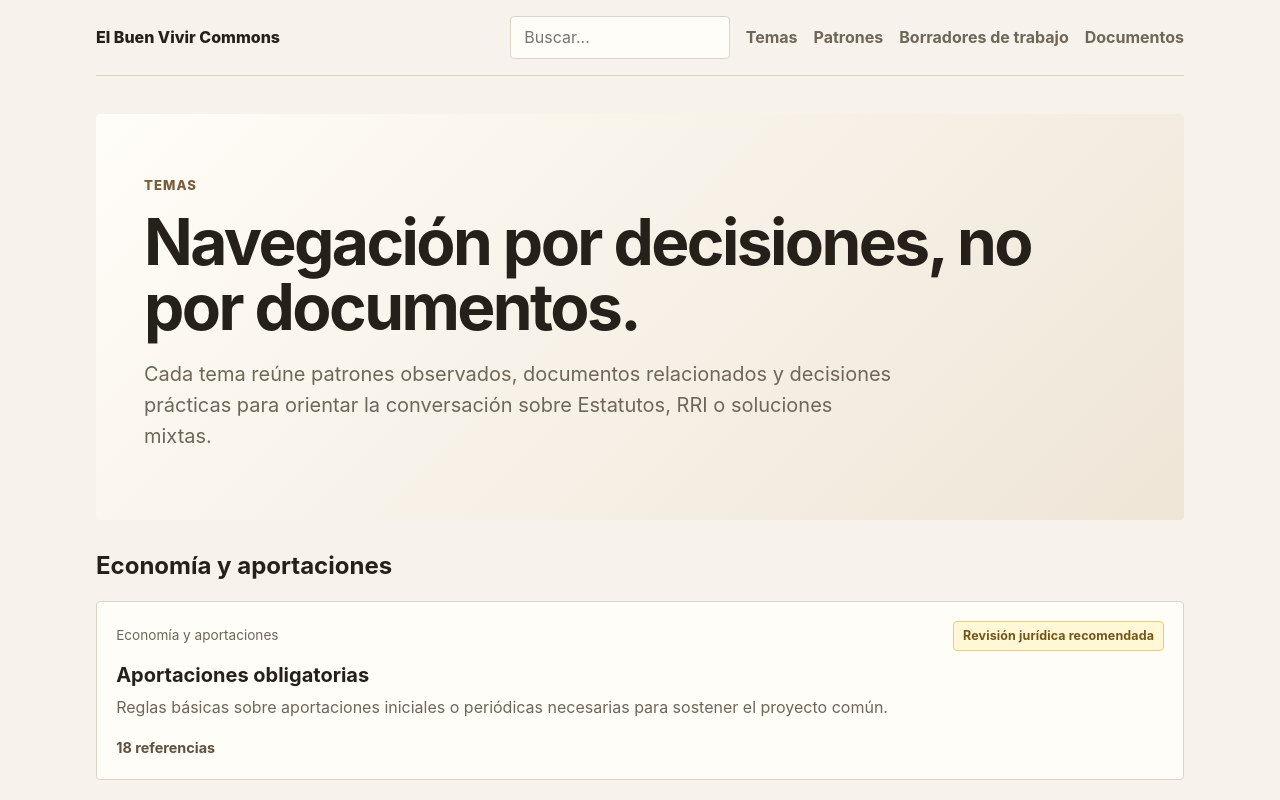
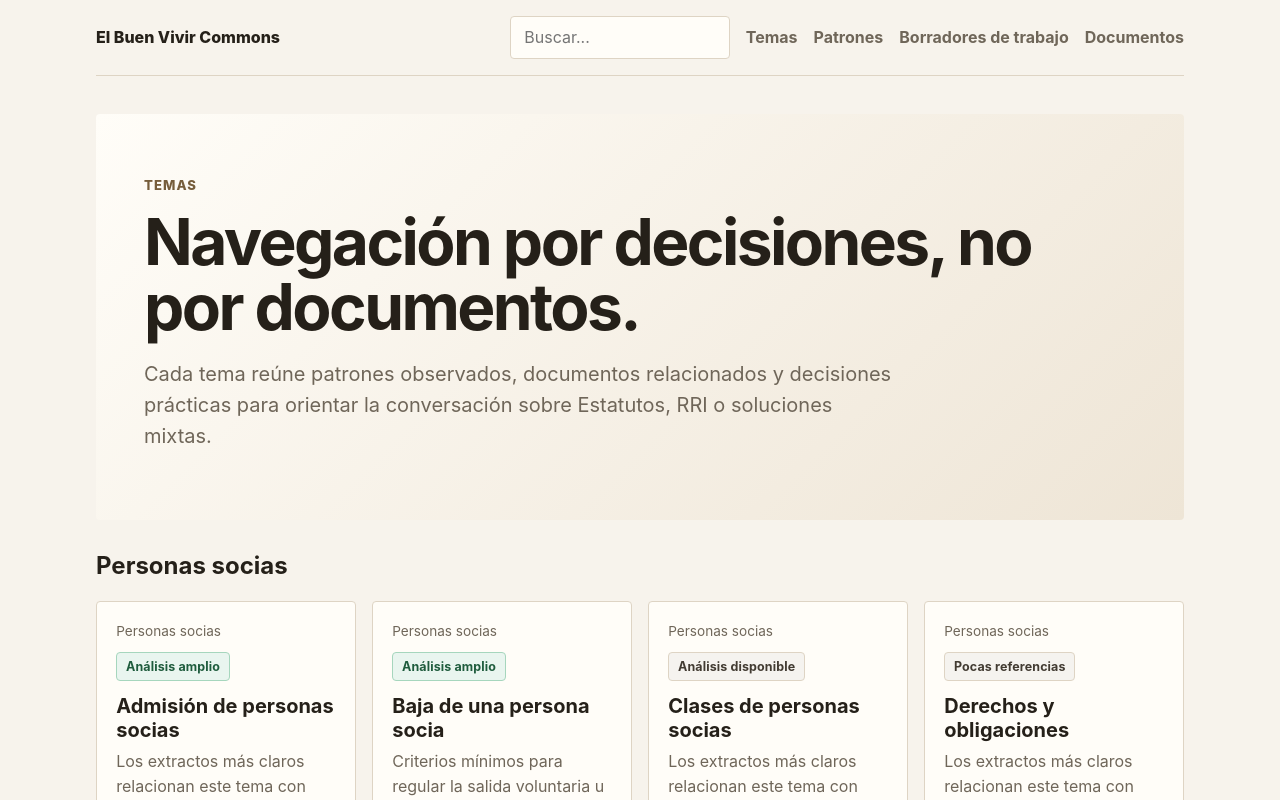
Before and after one commit to LuisSevillano/elbuenvivir-commons, a SvelteKit app: page /temas in a window 1280 px wide. Shown: the top 800 px of the page. Built offline with nearby package versions, Linux system fonts and the light colour scheme.

Commit message:
Add dynamic consultable topics to the atlas

```diff
--- a/src/lib/components/TopicCard.svelte
+++ b/src/lib/components/TopicCard.svelte
@@ -1,17 +1,26 @@
 <script lang="ts">
   import { categoryLabels, topicStatusLabels } from '$lib/content/labels';
-  import type { GovernanceTopic } from '$lib/content/types';
+  import type { ConsultableTopic, GovernanceTopic } from '$lib/content/types';
   import StatusBadge from './StatusBadge.svelte';
 
-  let { topic, referenceCount = 0 }: { topic: GovernanceTopic; referenceCount?: number } = $props();
+  type TopicCardTopic = GovernanceTopic | ConsultableTopic;
+
+  let { topic, referenceCount = 0 }: { topic: TopicCardTopic; referenceCount?: number } = $props();
 
   const statusTone = $derived(topic.status === 'reviewed' ? 'success' : 'warning');
+  const availabilityBadge = $derived('availabilityBadge' in topic ? topic.availabilityBadge : null);
 </script>
 
 <a class="topic-card" href={`/temas/${topic.slug}`}>
   <div class="meta">
     <span>{categoryLabels[topic.category]}</span>
-    <StatusBadge tone={statusTone}>{topicStatusLabels[topic.status]}</StatusBadge>
+    {#if availabilityBadge}
+      <StatusBadge tone={availabilityBadge === 'Análisis amplio' ? 'success' : 'neutral'}>
+        {availabilityBadge}
+      </StatusBadge>
+    {:else}
+      <StatusBadge tone={statusTone}>{topicStatusLabels[topic.status]}</StatusBadge>
+    {/if}
   </div>
   <h2>{topic.title}</h2>
   <p>{topic.shortDescription}</p>
--- /dev/null
+++ b/src/lib/content/loadConsultableTopics.ts
@@ -0,0 +1,181 @@
+import { loadDrafts } from './loadDrafts';
+import { loadGeneratedReferences, loadTaxonomy, loadTopic, loadTopics } from './loadTopics';
+import { loadSynthesis, loadSyntheses } from './loadSyntheses';
+import type {
+  ConsultableTopic,
+  GeneratedTopicReference,
+  GeneratedTopicSynthesis,
+  GovernanceTopic,
+  TaxonomyTopic
+} from './types';
+
+const researchPackModules = import.meta.glob<string>('/src/content/research-packs/*.md', {
+  eager: true,
+  import: 'default',
+  query: '?raw'
+});
+
+function slugFromPath(path: string, suffix: string): string {
+  const fileName = path.split('/').pop() ?? '';
+  return fileName.endsWith(suffix) ? fileName.slice(0, -suffix.length) : fileName;
+}
+
+function toTitleFromSlug(slug: string): string {
+  return slug
+    .split('_')
+    .filter(Boolean)
+    .map((part) => part.charAt(0).toUpperCase() + part.slice(1))
+    .join(' ');
+}
+
+function readableTopicName(title: string): string {
+  return title.charAt(0).toLowerCase() + title.slice(1);
+}
+
+function choosePlacement(
+  synthesis?: GeneratedTopicSynthesis
+): GovernanceTopic['governancePlacement']['recommendedPrimaryLocation'] {
+  const statutes = synthesis?.governancePlacement.usuallyInStatutes.length ?? 0;
+  const rri = synthesis?.governancePlacement.usuallyInRRI.length ?? 0;
+
+  if (statutes > 0 && rri > 0) return 'mixed';
+  if (statutes > 0) return 'estatutos';
+  if (rri > 0) return 'rri';
+  return 'case_by_case';
+}
+
+function availabilityBadge(hasSynthesis: boolean, referenceCount: number): ConsultableTopic['availabilityBadge'] {
+  if (hasSynthesis && referenceCount >= 12) return 'Análisis amplio';
+  if (referenceCount > 0 && referenceCount <= 3) return 'Pocas referencias';
+  if (hasSynthesis || referenceCount > 3) return 'Análisis disponible';
+  return 'Información limitada';
+}
+
+function buildFallbackTopic(
+  slug: string,
+  taxonomyTopic: TaxonomyTopic | undefined,
+  synthesis: GeneratedTopicSynthesis | undefined,
+  references: GeneratedTopicReference[]
+): GovernanceTopic {
+  const title = taxonomyTopic?.title ?? toTitleFromSlug(slug);
+  const topicName = readableTopicName(title);
+  const overview = synthesis?.summary.overview ?? [];
+  const pointsToDecideSoon = synthesis?.recommendationsForBuenVivir.pointsToDecideSoon ?? [];
+  const minimalApproach = synthesis?.recommendationsForBuenVivir.minimalApproach ?? [];
+  const commonRisks = synthesis?.summary.commonRisks ?? [];
+  const detectedTensions = synthesis?.detectedTensions ?? [];
+  const legalWarnings = synthesis?.legalWarnings ?? [];
+  const shouldBeInStatutes = synthesis?.governancePlacement.usuallyInStatutes ?? [];
+  const shouldBeInRRI = synthesis?.governancePlacement.usuallyInRRI ?? [];
+  const placementNotes = synthesis?.governancePlacement.notes ?? [];
+  const firstDocuments = references
+    .slice(0, 3)
+    .map((reference) => reference.documentTitle)
+    .filter(Boolean);
+
+  return {
+    slug,
+    title,
+    shortDescription:
+      taxonomyTopic?.description ??
+      overview[0] ??
+      (references.length > 0
+        ? `Análisis comparado sobre ${topicName} a partir de documentos relacionados y patrones detectados.`
+        : `Tema consultable sobre ${topicName}, pendiente de ampliar con más referencias documentales.`),
+    category: taxonomyTopic?.category ?? 'otros',
+    minimumContents:
+      overview.length > 0
+        ? overview.slice(0, 5)
+        : [
+            `Qué conviene definir sobre ${topicName}.`,
+            'Qué parte debe quedar en Estatutos, RRI o acuerdos internos.',
+            'Qué referencias documentales ayudan a orientar la decisión.'
+          ],
+    legalBasis: [],
+    projectReferences: [],
+    decisionsForBuenVivir:
+      pointsToDecideSoon.length > 0 || minimalApproach.length > 0
+        ? [...pointsToDecideSoon, ...minimalApproach].slice(0, 7)
+        : [
+            `Acordar el alcance mínimo de ${topicName}.`,
+            'Distinguir principios estables de procedimientos revisables.',
+            'Contrastar las referencias antes de convertirlas en acuerdos.'
+          ],
+    risks:
+      commonRisks.length > 0 || detectedTensions.length > 0 || legalWarnings.length > 0
+        ? [...commonRisks, ...detectedTensions, ...legalWarnings].slice(0, 7)
+        : ['Conviene revisar el encaje jurídico antes de aprobar una regla definitiva.'],
+    governancePlacement: {
+      recommendedPrimaryLocation: choosePlacement(synthesis),
+      rationale:
+        placementNotes.length > 0
+          ? placementNotes
+          : ['La ubicación depende de si la regla afecta a derechos básicos o a procedimientos cotidianos.'],
+      shouldBeInStatutes:
+        shouldBeInStatutes.length > 0
+          ? shouldBeInStatutes
+          : ['Principios, derechos y límites que necesiten estabilidad.'],
+      shouldBeInRRI:
+        shouldBeInRRI.length > 0
+          ? shouldBeInRRI
+          : ['Procedimientos prácticos y pautas revisables por la comunidad.'],
+      canBeDeferredInitially:
+        firstDocuments.length > 0
+          ? [`Revisar con calma las referencias de ${firstDocuments.join(', ')}.`]
+          : ['Detalles operativos que puedan aprenderse con la práctica.']
+    },
+    status: 'needs_legal_review'
+  };
+}
+
+function mergeConsultableTopic(slug: string): ConsultableTopic {
+  const curatedTopic = loadTopic(slug);
+  const synthesis = loadSynthesis(slug);
+  const references = loadGeneratedReferences(slug);
+  const taxonomyTopic = loadTaxonomy().find((topic) => topic.slug === slug);
+  const researchPackSlugs = new Set(
+    Object.keys(researchPackModules).map((path) => slugFromPath(path, '.md'))
+  );
+  const draft = loadDrafts().find((item) => item.slug === slug);
+  const baseTopic = curatedTopic ?? buildFallbackTopic(slug, taxonomyTopic, synthesis, references);
+  const curatedReferenceCount = baseTopic.legalBasis.length + baseTopic.projectReferences.length;
+  const documentSlugs = new Set(references.map((reference) => reference.documentSlug));
+  const projectNames = new Set(references.map((reference) => reference.projectName).filter(Boolean));
+
+  return {
+    ...baseTopic,
+    title: curatedTopic?.title ?? taxonomyTopic?.title ?? baseTopic.title,
+    category: curatedTopic?.category ?? taxonomyTopic?.category ?? baseTopic.category,
+    aliases: taxonomyTopic?.aliases ?? [],
+    availability: {
+      hasCuratedTopic: Boolean(curatedTopic),
+      hasSynthesis: Boolean(synthesis),
+      hasReferences: references.length > 0,
+      hasResearchPack: researchPackSlugs.has(slug),
+      hasDraft: Boolean(draft)
+    },
+    availabilityBadge: availabilityBadge(Boolean(synthesis), curatedReferenceCount + references.length),
+    referenceCount: curatedReferenceCount + references.length,
+    documentCount: documentSlugs.size,
+    projectCount: projectNames.size
+  };
+}
+
+export function loadConsultableTopics(): ConsultableTopic[] {
+  const slugs = new Set<string>();
+
+  for (const topic of loadTopics()) slugs.add(topic.slug);
+  for (const synthesis of loadSyntheses()) slugs.add(synthesis.slug);
+  for (const reference of loadGeneratedReferences()) slugs.add(reference.topicSlug);
+  for (const path of Object.keys(researchPackModules)) slugs.add(slugFromPath(path, '.md'));
+  for (const draft of loadDrafts()) slugs.add(draft.slug);
+
+  return Array.from(slugs)
+    .filter((slug) => loadTaxonomy().find((topic) => topic.slug === slug)?.status !== 'merged')
+    .map((slug) => mergeConsultableTopic(slug))
+    .toSorted((a, b) => a.title.localeCompare(b.title, 'es'));
+}
+
+export function loadConsultableTopic(slug: string): ConsultableTopic | undefined {
+  return loadConsultableTopics().find((topic) => topic.slug === slug);
+}
--- a/src/routes/temas/+page.svelte
+++ b/src/routes/temas/+page.svelte
@@ -1,25 +1,24 @@
 <script lang="ts">
   import TopicCard from '$lib/components/TopicCard.svelte';
   import { categoryLabels } from '$lib/content/labels';
-  import type { GovernanceTopic, TaxonomyTopic, TopicCategory } from '$lib/content/types';
+  import type { ConsultableTopic, TopicCategory } from '$lib/content/types';
 
-  type TopicWithCount = GovernanceTopic & { referenceCount: number };
+  let { data }: { data: { topics: ConsultableTopic[] } } = $props();
 
-  let { data }: { data: { topics: TopicWithCount[]; taxonomy: TaxonomyTopic[] } } = $props();
-
-  function groupTopics(topics: TopicWithCount[]): [TopicCategory, TopicWithCount[]][] {
-    const groups: Partial<Record<TopicCategory, TopicWithCount[]>> = {};
+  function groupTopics(topics: ConsultableTopic[]): [TopicCategory, ConsultableTopic[]][] {
+    const groups: Partial<Record<TopicCategory, ConsultableTopic[]>> = {};
 
     for (const topic of topics) {
       groups[topic.category] = [...(groups[topic.category] ?? []), topic];
     }
 
-    return Object.entries(groups) as [TopicCategory, TopicWithCount[]][];
+    return Object.entries(groups) as [TopicCategory, ConsultableTopic[]][];
   }
 
   const groupedTopics = $derived(groupTopics(data.topics));
-
-  const plannedCount = $derived(data.taxonomy.filter((topic) => topic.status === 'planned').length);
+  const broadAnalysisCount = $derived(
+    data.topics.filter((topic) => topic.availabilityBadge === 'Análisis amplio').length
+  );
 </script>
 
 <section class="hero">
@@ -47,9 +46,9 @@
 {/if}
 
 <section class="section panel">
-  <h2>Próximos temas consultables</h2>
+  <h2>Atlas consultable</h2>
   <p>
-    Hay {plannedCount} temas previstos para ampliar el atlas comparado con más cuestiones de gobernanza,
-    convivencia y economía cooperativa.
+    Hay {data.topics.length} temas disponibles para explorar. {broadAnalysisCount} reúnen un análisis
+    amplio con referencias de varios documentos.
   </p>
 </section>
--- a/src/routes/temas/+page.ts
+++ b/src/routes/temas/+page.ts
@@ -1,13 +1,9 @@
-import { countReferences, loadTaxonomy, loadTopics } from '$lib/content/loadTopics';
+import { loadConsultableTopics } from '$lib/content/loadConsultableTopics';
 
 export function load() {
-  const topics = loadTopics();
+  const topics = loadConsultableTopics();
 
   return {
-    topics: topics.map((topic) => ({
-      ...topic,
-      referenceCount: countReferences(topic)
-    })),
-    taxonomy: loadTaxonomy()
+    topics
   };
 }
```
Also changed, not shown: src/lib/components/TopicHero.svelte (+10 -3 lines), src/lib/content/types.ts (+16 -0 lines), src/routes/+page.ts (+2 -19 lines), src/routes/temas/[slug]/+page.svelte (+6 -11 lines), src/routes/temas/[slug]/+page.ts (+5 -4 lines).
